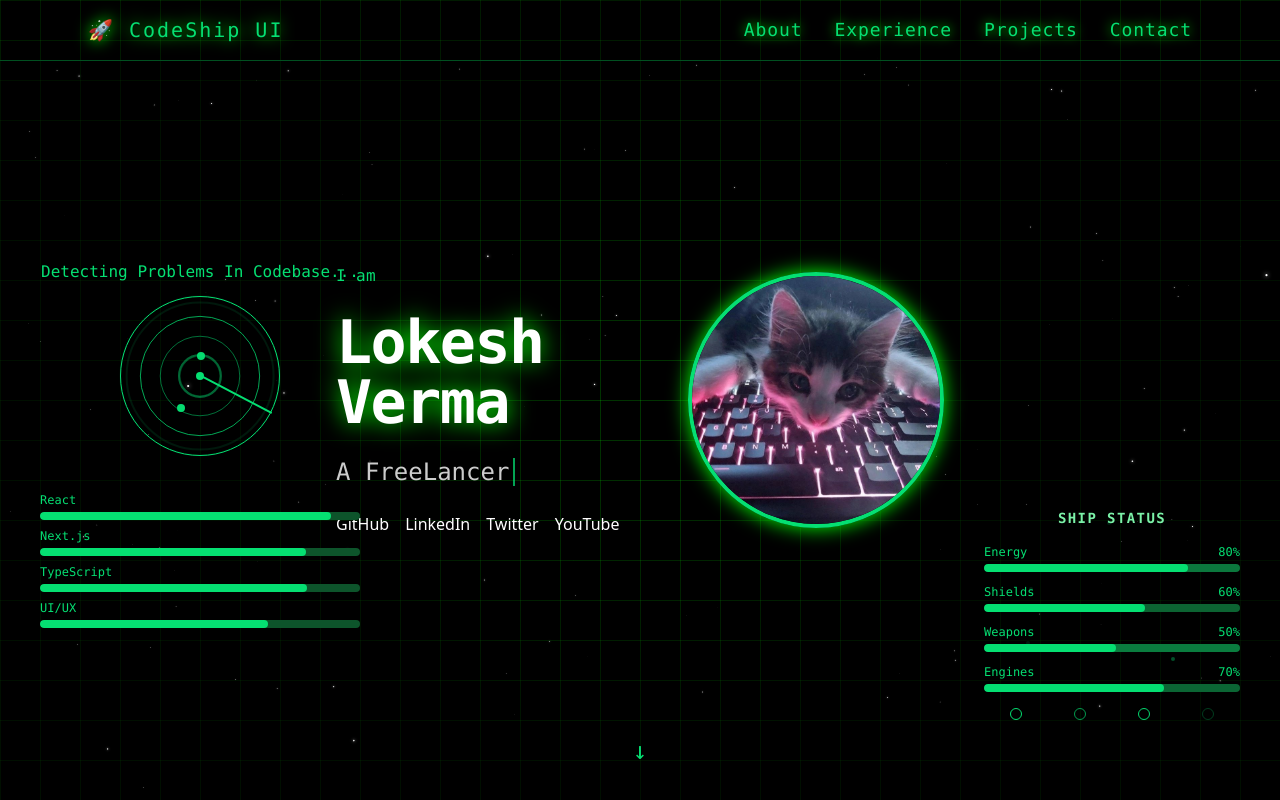
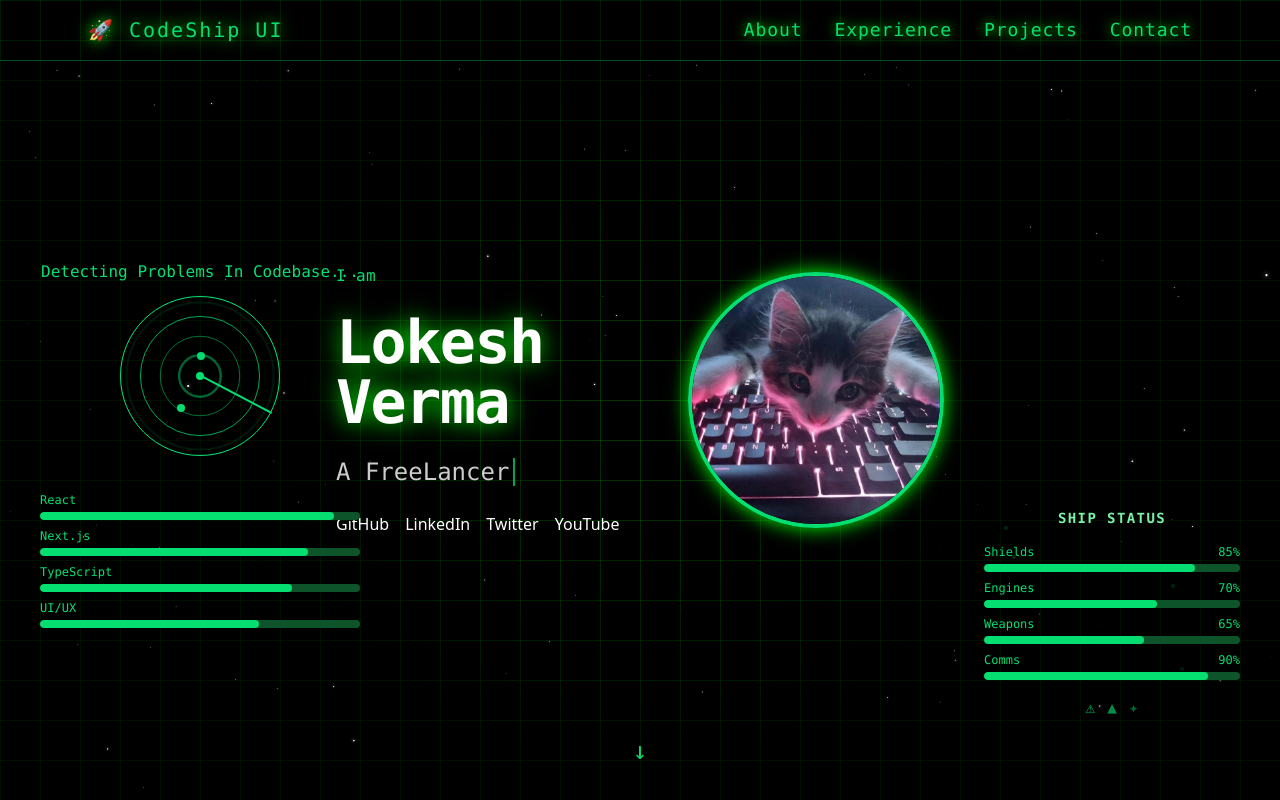
Before and after one commit to LokeshVerma54001/portfolio, a Next.js app: page / in a window 1280 px wide. Built offline with nearby package versions, Linux system fonts and the light colour scheme.

Commit message:
minor fixes

```diff
--- a/src/app/components/StatusHUD.tsx
+++ b/src/app/components/StatusHUD.tsx
@@ -1,85 +1,87 @@
 "use client";
-import { motion, useAnimation } from "framer-motion";
-import { useEffect } from "react";
+import { motion } from "framer-motion";
+import { useEffect, useState } from "react";
 
 export default function StatusHUD() {
-  const stats = [
-    { name: "Energy", level: 80 },
-    { name: "Shields", level: 60 },
-    { name: "Weapons", level: 50 },
+  // Store generated particle positions
+  const [particles, setParticles] = useState<{ top: string; left: string }[]>([]);
+
+  useEffect(() => {
+    // Generate random positions only once on the client
+    const generated = Array.from({ length: 5 }).map(() => ({
+      top: `${Math.random() * 80}%`,
+      left: `${Math.random() * 80}%`,
+    }));
+    setParticles(generated);
+  }, []);
+
+  const systems = [
+    { name: "Shields", level: 85 },
     { name: "Engines", level: 70 },
+    { name: "Weapons", level: 65 },
+    { name: "Comms", level: 90 },
   ];
-
-  const barAnimations = stats.map(() => useAnimation());
-
-  // Animate bars to fluctuate slightly
-  useEffect(() => {
-    barAnimations.forEach((controls, idx) => {
-      const base = stats[idx].level;
-      const range = 15;
-      const animateBar = () => {
-        controls.start({
-          width: `${base + (Math.random() * range - range / 2)}%`,
-          transition: { duration: 1, ease: "easeInOut" },
-        }).then(animateBar);
-      };
-      animateBar();
-    });
-  }, [barAnimations, stats]);
 
   return (
     <div className="fixed bottom-16 right-10 z-50 pointer-events-none w-64 space-y-4 text-green-400 font-mono">
-      <h2 className="text-sm font-bold text-green-300 tracking-widest text-center">SHIP STATUS</h2>
+      <h2 className="text-sm font-bold text-green-300 tracking-widest text-center">
+        SHIP STATUS
+      </h2>
 
-      {/* Bars */}
-      <div className="space-y-3">
-        {stats.map((stat, idx) => (
+      {/* System Status Bars */}
+      <div className="space-y-2">
+        {systems.map((sys, idx) => (
           <div key={idx}>
             <div className="flex justify-between text-xs mb-1">
-              <span>{stat.name}</span>
-              <span>{Math.floor(stat.level)}%</span>
+              <span>{sys.name}</span>
+              <span>{sys.level}%</span>
             </div>
             <div className="w-full h-2 bg-green-900 rounded-full overflow-hidden relative">
               <motion.div
                 className="h-2 bg-green-400 rounded-full absolute top-0 left-0"
-                animate={barAnimations[idx]}
-              />
-              {/* Glow overlay */}
-              <motion.div
-                className="h-2 absolute top-0 left-0 w-full bg-green-400 opacity-20 rounded-full"
-                animate={{ opacity: [0.1, 0.3, 0.1] }}
-                transition={{ repeat: Infinity, duration: 1.2 + idx * 0.2 }}
+                initial={{ width: `${sys.level}%` }}
+                animate={{
+                  width: [
+                    `${sys.level - 5}%`,
+                    `${sys.level + 5}%`,
+                    `${sys.level - 5}%`,
+                  ],
+                }}
+                transition={{ duration: 3, repeat: Infinity, ease: "easeInOut" }}
               />
             </div>
           </div>
         ))}
       </div>
 
-      {/* Blinking system indicators */}
-      <div className="flex justify-around mt-4">
-        {["CPU", "O2", "Nav", "Comms"].map((sys, idx) => (
-          <motion.div
+      {/* Blinking Warning Lights */}
+      <div className="flex justify-center gap-3 mt-3">
+        {["⚠", "▲", "✦"].map((icon, idx) => (
+          <motion.span
             key={idx}
-            className="w-3 h-3 rounded-full border border-green-400"
+            className="text-green-400"
             animate={{ opacity: [0.2, 1, 0.2] }}
-            transition={{ repeat: Infinity, duration: 1 + idx * 0.3 }}
-          />
+            transition={{
+              duration: 1.5 + idx * 0.5,
+              repeat: Infinity,
+              ease: "easeInOut",
+            }}
+          >
+            {icon}
+          </motion.span>
         ))}
       </div>
 
-      {/* Floating particle effects */}
-      {Array.from({ length: 5 }).map((_, idx) => (
+      {/* Floating particle effects (hydration-safe) */}
+      {particles.map((pos, idx) => (
         <motion.div
           key={idx}
           className="absolute w-1 h-1 bg-green-400 rounded-full"
-          initial={{
-            top: `${Math.random() * 80}%`,
-            left: `${Math.random() * 80}%`,
-          }}
+          initial={{ top: pos.top, left: pos.left }}
           animate={{
             top: [`${Math.random() * 80}%`, `${Math.random() * 80}%`],
             left: [`${Math.random() * 80}%`, `${Math.random() * 80}%`],
-            opacity: [0.1, 0.4, 0.1],
+            opacity: [0.1, 0.5, 0.1],
           }}
           transition={{
             duration: Math.random() * 4 + 2,
```
